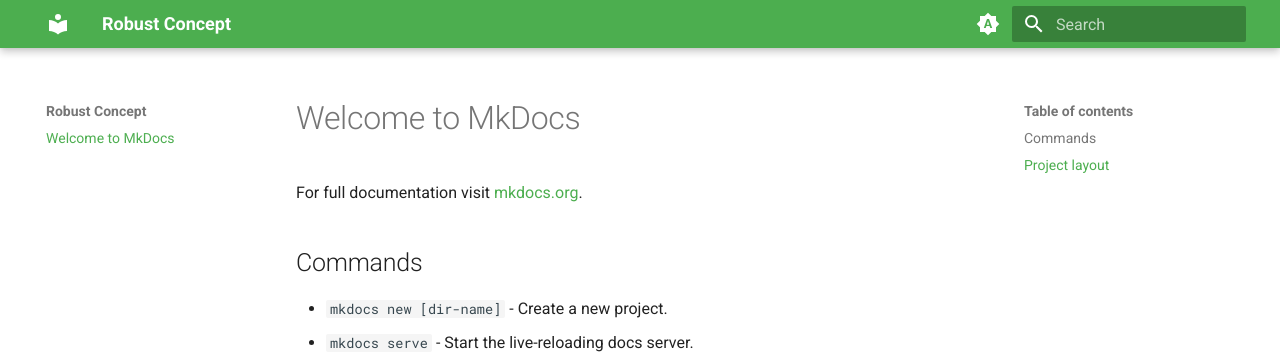
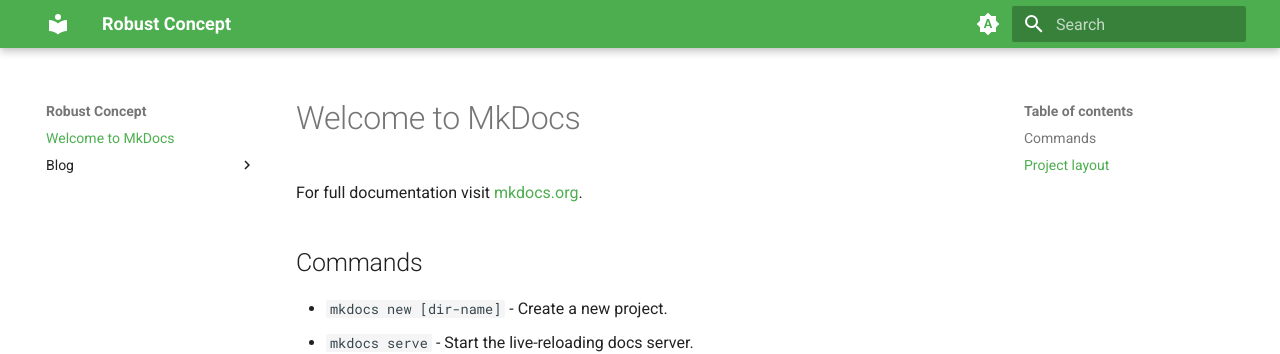
Before and after one commit to wojcikp-rc/rc-homelab-chronicles, an MkDocs documentation site: the page built from docs/index.md, in a window 1280 px wide. Shown: the top 354 px of the page. Built offline with MkDocs 1.6.1 and Material for MkDocs 9.7.7, drawn with Linux system fonts in a browser that asks for light colours.

Commit message:
Initial blog plugin setup

```diff
--- a/mkdocs.yml
+++ b/mkdocs.yml
@@ -29,3 +29,6 @@
       toggle:
         icon: material/brightness-4
         name: Switch to system preference
+plugins:
+  - search
+  - blog
```
Also changed, not shown: docs/blog/index.md (added, +1 -0 lines).
